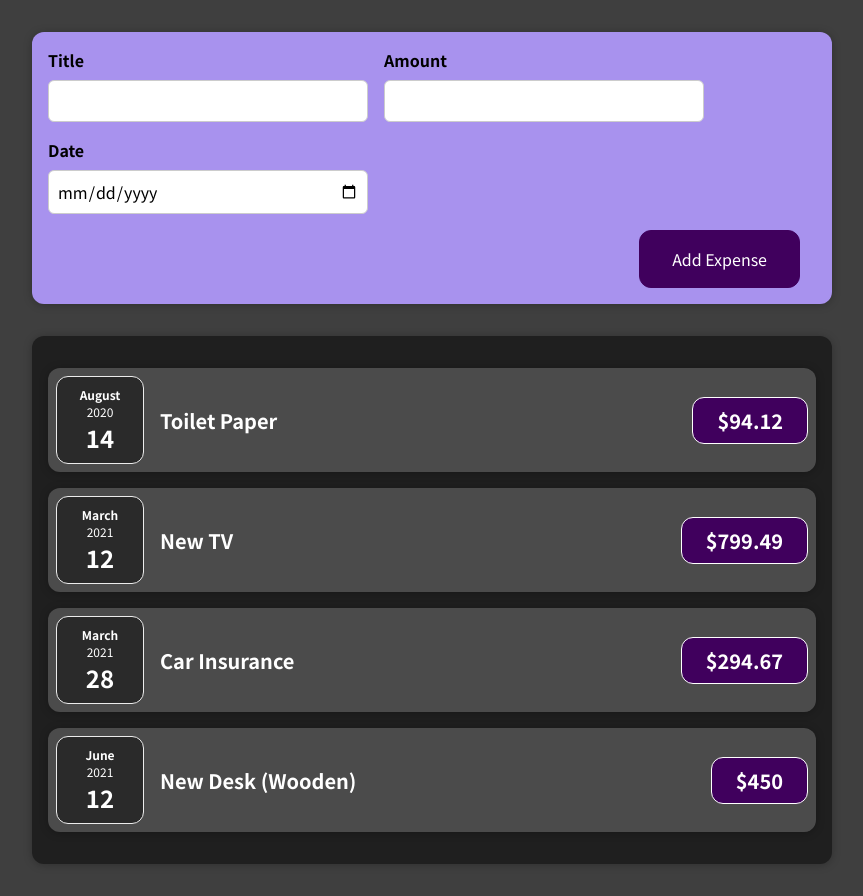
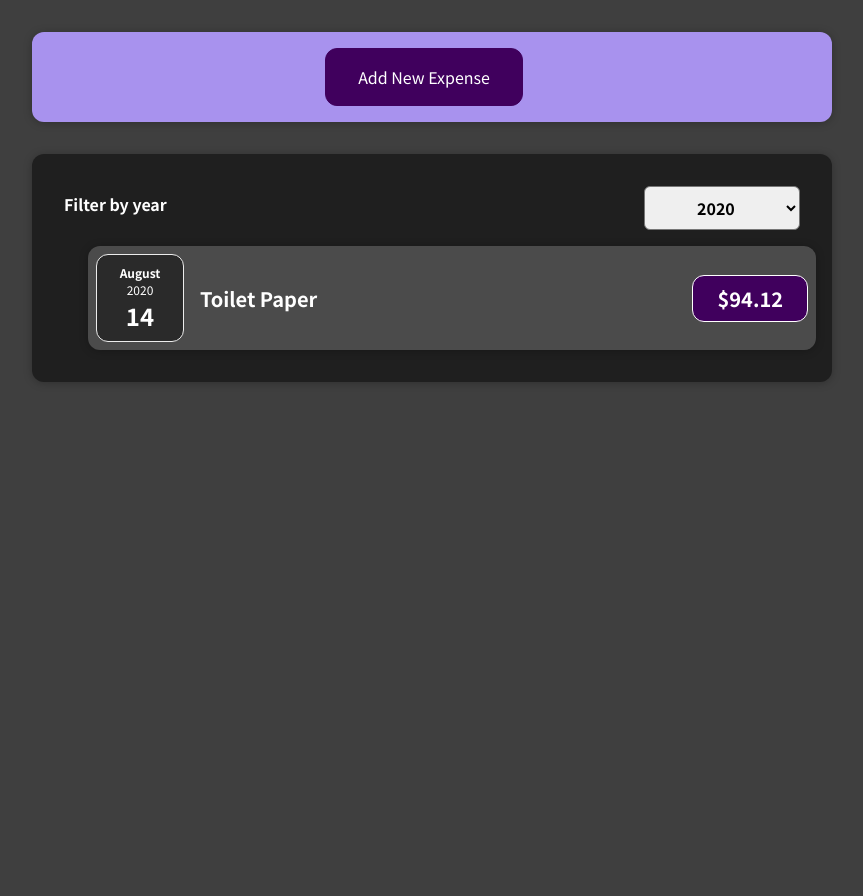
Before and after one commit to Akho0122/Demo-Project, a React (Create React App) app: page / in a window 1280 px wide. Shown: the whole page, without its empty margins (208-1071 px from the left). After the commit the page ends 800 px from the top, so only its background shows below. Built offline with nearby package versions, Linux system fonts and the light colour scheme.

Commit message:
React Basics part 2

```diff
--- a/src/App.js
+++ b/src/App.js
@@ -1,8 +1,8 @@
-import React from "react";
+import React, { useState } from "react";
 import Expenses from "./components/Expenses/Expenses";
 import NewExpense from "./components/NewExpenses/NewExpense";
-const App = () => {
-  const expenses = [
+
+const DUMMY_EXPENSES = [
   {
     id: "e1",
     title: "Toilet Paper",
@@ -24,9 +24,19 @@
   },
 ];
 
+const App = () => {
+  const [expenses, setExpenses] = useState(DUMMY_EXPENSES);
+
+  const addExpenseHandler = (expense) => {
+    setExpenses((prevExpenses) => {
+      return [expense, ...prevExpenses];
+    });
+  };
+  console.log(expenses);
+
   return (
     <div>
-      <NewExpense />
+      <NewExpense onAddExpense={addExpenseHandler} />
       <Expenses data={expenses} />
     </div>
   );
--- a/src/components/Expenses/ExpenseDate.js
+++ b/src/components/Expenses/ExpenseDate.js
@@ -3,7 +3,7 @@
 const ExpenseDate = (props) => {
   const month = props.date.toLocaleString("en-US", { month: "long" });
   const year = props.date.getFullYear();
-  const day = props.date.getDate();
+  const day = props.date.toLocaleString("en-US", { day: "2-digit" });
   return (
     <div className="expense-date">
       <div className="expense-date__month">{month}</div>
--- a/src/components/Expenses/Expenses.js
+++ b/src/components/Expenses/Expenses.js
@@ -1,35 +1,30 @@
-import React from "react";
+import React, { useState } from "react";
 import Card from "../UI/Card";
-import ExpenseItem from "../Expenses/ExpenseItem";
 import "../Expenses/Expenses.css";
+import ExpensesFilter from "./ExpensesFilter";
+import ExpensesList from "./ExpensesList";
+
 const Expenses = (props) => {
+  const [filteredYear, setFilteredYear] = useState("2020");
+
+  const filterChangeHandler = (selectedYear) => {
+    setFilteredYear(selectedYear);
+  };
+
+  const filteredExpenses = props.data.filter((expense) => {
+    return expense.date.getFullYear().toString() === filteredYear;
+  });
+
   return (
-    <Card className="expenses">
-      <ExpenseItem
-        id={props.data[0].id}
-        title={props.data[0].title}
-        amount={props.data[0].amount}
-        date={props.data[0].date}
-      />
-      <ExpenseItem
-        id={props.data[1].id}
-        title={props.data[1].title}
-        amount={props.data[1].amount}
-        date={props.data[1].date}
-      />
-      <ExpenseItem
-        id={props.data[2].id}
-        title={props.data[2].title}
-        amount={props.data[2].amount}
-        date={props.data[2].date}
-      />
-      <ExpenseItem
-        id={props.data[3].id}
-        title={props.data[3].title}
-        amount={props.data[3].amount}
-        date={props.data[3].date}
-      />
-    </Card>
+    <div>
+      <Card className="expenses">
+        <ExpensesFilter
+          value={filteredYear}
+          onChangeFilter={filterChangeHandler}
+        />
+        <ExpensesList items={filteredExpenses} />
+      </Card>
+    </div>
   );
 };
 
--- /dev/null
+++ b/src/components/Expenses/ExpensesFilter.css
@@ -0,0 +1,24 @@
+.expenses-filter {
+  color: white;
+  padding: 0 1rem;
+}
+
+.expenses-filter__control {
+  display: flex;
+  width: 100%;
+  align-items: center;
+  justify-content: space-between;
+  margin: 1rem 0;
+}
+
+.expenses-filter label {
+  font-weight: bold;
+  margin-bottom: 0.5rem;
+}
+
+.expenses-filter select {
+  font: inherit;
+  padding: 0.5rem 3rem;
+  font-weight: bold;
+  border-radius: 6px;
+}
--- /dev/null
+++ b/src/components/Expenses/ExpensesFilter.js
@@ -0,0 +1,24 @@
+import React from "react";
+
+import "./ExpensesFilter.css";
+
+const ExpensesFilter = (props) => {
+  const dropdownChangeHandler = (e) => {
+    props.onChangeFilter(e.target.value);
+  };
+  return (
+    <div className="expenses-filter">
+      <div className="expenses-filter__control">
+        <label>Filter by year</label>
+        <select value={props.value} onChange={dropdownChangeHandler}>
+          <option value="2022">2022</option>
+          <option value="2021">2021</option>
+          <option value="2020">2020</option>
+          <option value="2019">2019</option>
+        </select>
+      </div>
+    </div>
+  );
+};
+
+export default ExpensesFilter;
--- /dev/null
+++ b/src/components/Expenses/ExpensesList.css
@@ -0,0 +1,9 @@
+.expenses-list {
+  list-style: none;
+  padding: 0;
+}
+
+.expenses-list__fallback {
+  color: white;
+  text-align: center;
+}
--- /dev/null
+++ b/src/components/Expenses/ExpensesList.js
@@ -0,0 +1,22 @@
+import React from "react";
+import ExpenseItem from "./ExpenseItem";
+import "./ExpensesList.css";
+const ExpensesList = (props) => {
+  if (props.items.length === 0) {
+    return <h2 className="expenses-list__fallback">Found no expenses</h2>;
+  }
+  return (
+    <ul className="expense-list">
+      {props.items.map((expense) => (
+        <ExpenseItem
+          title={expense.title}
+          amount={expense.amount}
+          date={expense.date}
+          key={expense.id}
+        />
+      ))}
+    </ul>
+  );
+};
+
+export default ExpensesList;
--- a/src/components/NewExpenses/ExpenseForm.js
+++ b/src/components/NewExpenses/ExpenseForm.js
@@ -17,11 +17,14 @@
 
   const submitHandler = (e) => {
     e.preventDefault();
+    const date = new Date(enteredDate);
     const expenseData = {
       title: enteredTitle,
       amount: enteredAmount,
-      date: enteredDate,
+      date: date,
     };
+    console.log(date);
+    props.onSaveExpenseData(expenseData);
     setEnteredTitle("");
     setEnteredAmount("");
     setEnteredDate("");
@@ -61,6 +64,9 @@
       </div>
       <div className="new-expense__actions">
         <button type="submit">Add Expense</button>
+        <button type="button" onClick={props.onCancel}>
+          Cancel
+        </button>
       </div>
     </form>
   );
--- a/src/components/NewExpenses/NewExpense.js
+++ b/src/components/NewExpenses/NewExpense.js
@@ -1,10 +1,35 @@
-import React from "react";
+import React, { useState } from "react";
 import ExpenseForm from "./ExpenseForm";
 import "./NewExpense.css";
 const NewExpense = (props) => {
+  const [isEditing, setIsEditing] = useState(false);
+
+  const saveExpenseDataHandler = (enteredExpenseData) => {
+    const expenseData = {
+      id: Math.random().toString(),
+      ...enteredExpenseData,
+    };
+    props.onAddExpense(expenseData);
+  };
+
+  const startEditingHandler = () => {
+    setIsEditing(true);
+  };
+  const stopEditingHandler = () => {
+    setIsEditing(false);
+  };
+
   return (
     <div className="new-expense">
-      <ExpenseForm />
+      {!isEditing && (
+        <button onClick={startEditingHandler}>Add New Expense</button>
+      )}
+      {isEditing && (
+        <ExpenseForm
+          onCancel={stopEditingHandler}
+          onSaveExpenseData={saveExpenseDataHandler}
+        />
+      )}
     </div>
   );
 };
```
Also changed, not shown: 1 other file (tests, documents, lock files or other folders). Lines whose indentation alone changed are shown as unchanged.
